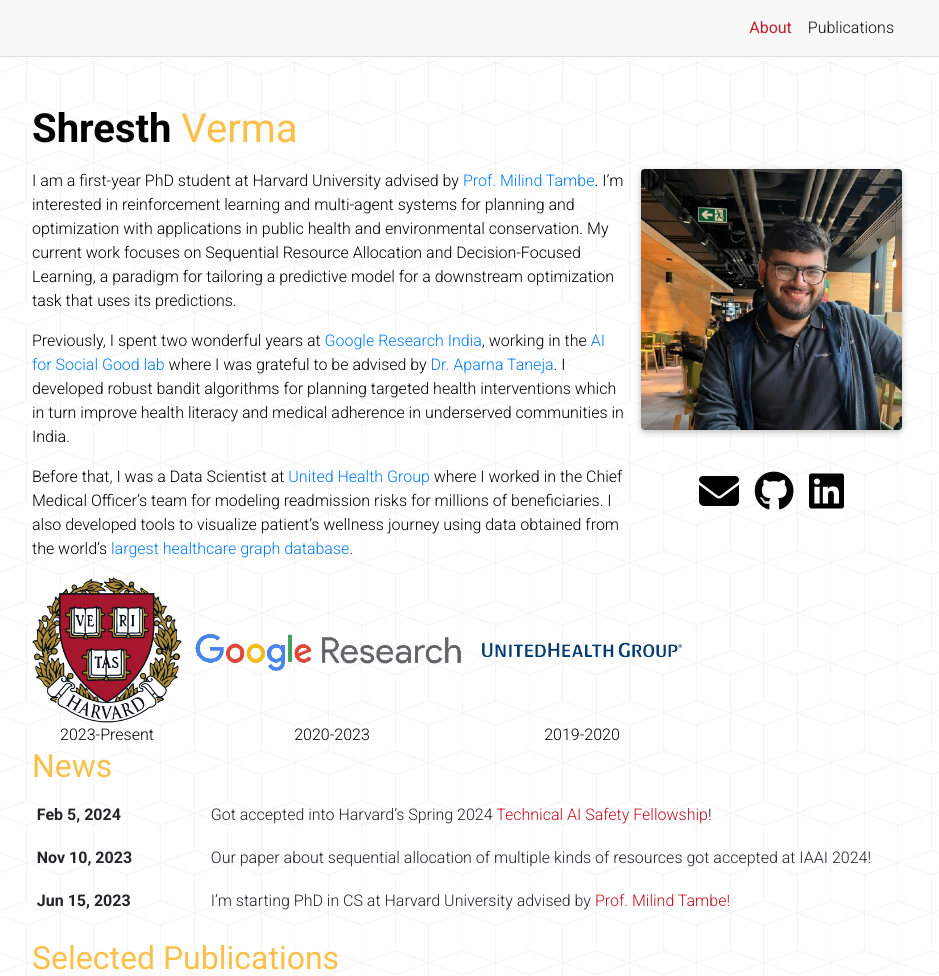
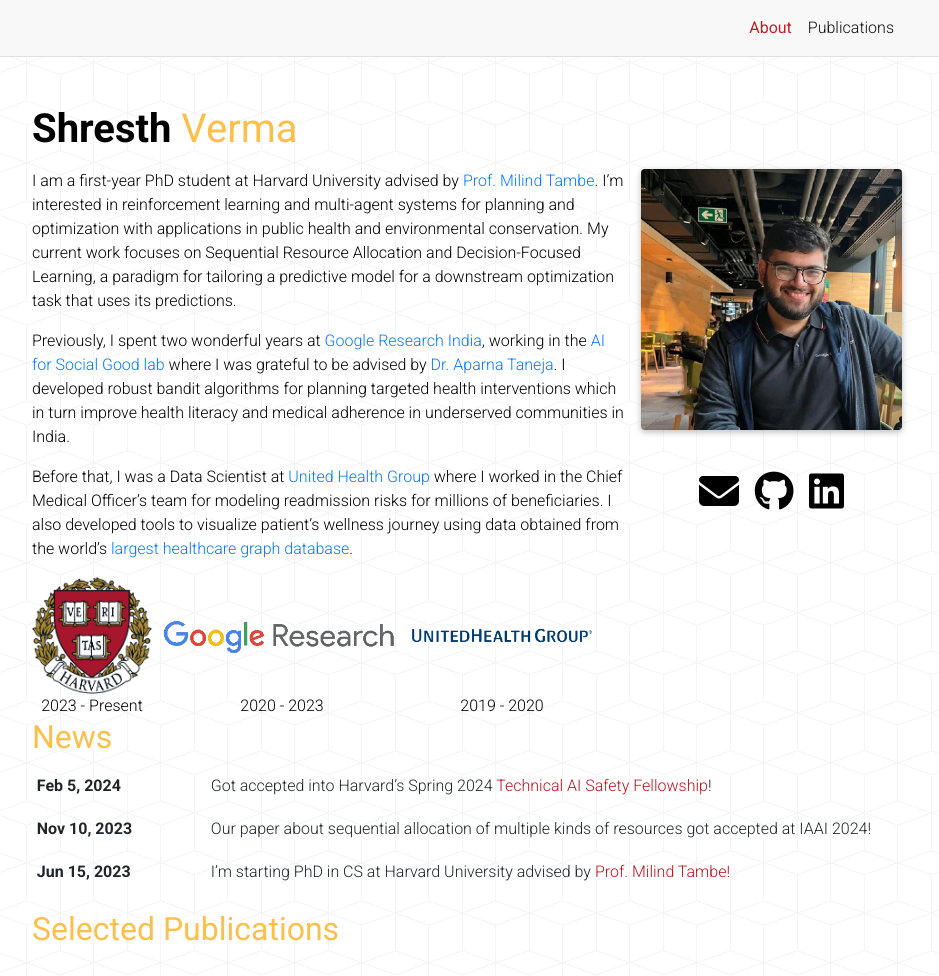
Before and after one commit to vermashresth/vermashresth.github.io, a Jekyll site: the page built from _pages/about.md, in a window 1280 px wide and 1179 px high, cut to the strip 0-976 px from the top of the window. Shown: the whole strip, without its empty margins (173-1112 px from the left). Built offline with Jekyll 4.4.1, drawn with Linux system fonts in a browser that asks for light colours; full-size pictures stand in for the smaller copies a plugin makes; comment, search, counter and statistics services are not loaded; a style sheet for code colours, icons or effects is not loaded.

Commit message:
Update about.md

```diff
--- a/_pages/about.md
+++ b/_pages/about.md
@@ -20,16 +20,17 @@ Previously, I spent two wonderful years at [Google Research India](https://resea
 
 Before that, I was a Data Scientist at [United Health Group](https://www.unitedhealthgroup.com/people-and-businesses/businesses/optum.html) where I worked in the Chief Medical Officer's team for modeling readmission risks for millions of beneficiaries. I also developed tools to visualize patient's wellness journey using data obtained from the world's [largest healthcare graph database](https://info.tigergraph.com/keynote-edward-sverdlin).
 
-
-<table border="0" cellpadding="0" cellspacing="0">
+<div style="text-align: center;">
+<table border="0" cellpadding="0" cellspacing="0" style="margin: 0; padding: 0;">
   <tr>
-    <td><img src="/assets/img/Harvard_University_shield.png" style="width: 150px" alt="Image 1"></td>
-    <td><img src="/assets/img/google-ai-meta-removebg-preview (1).png" style="width: 300px" alt="Image 2"></td>
-    <td><img src="/assets/img/UnitedHealth-Group-Logo.png" style="width: 200px" alt="Image 3"></td>
+    <td align="center"><img src="/assets/img/Harvard_University_shield.png" style="width: 120px" alt="Image 1"></td>
+    <td align="center"><img src="/assets/img/google-ai-meta-removebg-preview (1).png" style="width: 260px" alt="Image 2"></td>
+    <td align="center"><img src="/assets/img/UnitedHealth-Group-Logo.png" style="width: 180px" alt="Image 3"></td>
   </tr>
   <tr>
-    <td align="center">2023-Present</td>
-    <td align="center">2020-2023</td>
-    <td align="center">2019-2020</td>
+    <td align="center">2023 - Present</td>
+    <td align="center">2020 - 2023</td>
+    <td align="center">2019 - 2020</td>
   </tr>
 </table>
+</div>
```
